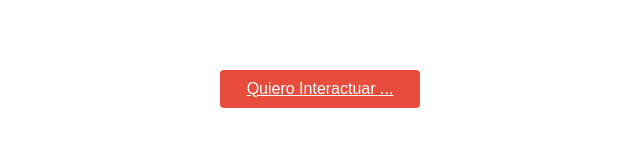
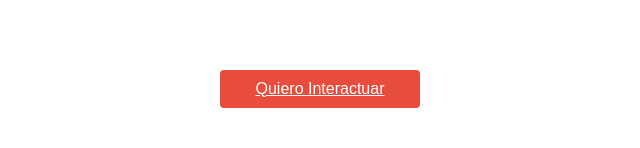
Before and after one commit to Eduardo-Inga-Lopez/lab09_js, a plain HTML site: page index.html in a window 1280 px wide. Shown: the part 1070-1218 px from the top of the page, 320-960 px from the left. Drawn offline with Linux system fonts and the light colour scheme.

```diff
--- a/index.html
+++ b/index.html
@@ -168,7 +168,7 @@
         </section>
     </main>
     <section>
-        <a href="./interactivo.html">Quiero Interactuar ...</a>
+        <a href="./interactivo.html">Quiero Interactuar</a>
     </section>
 
     <footer>
```
